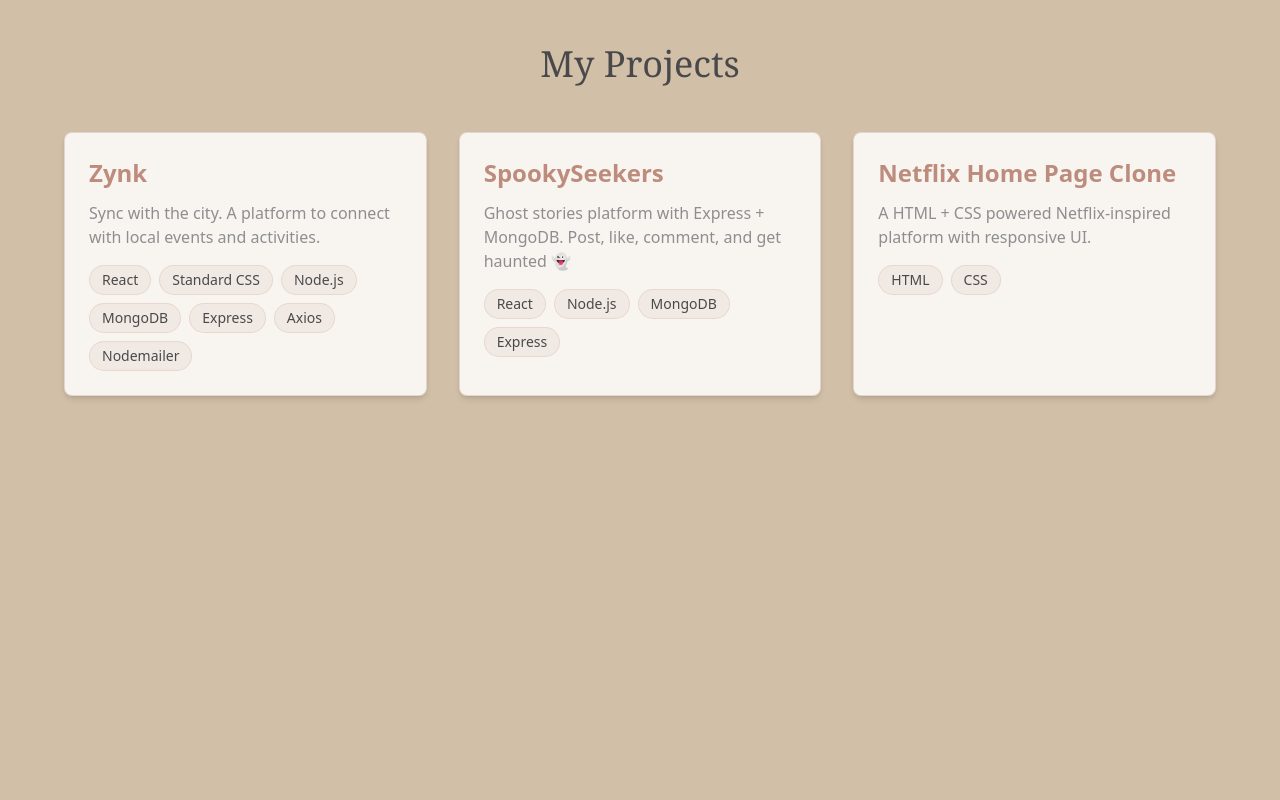
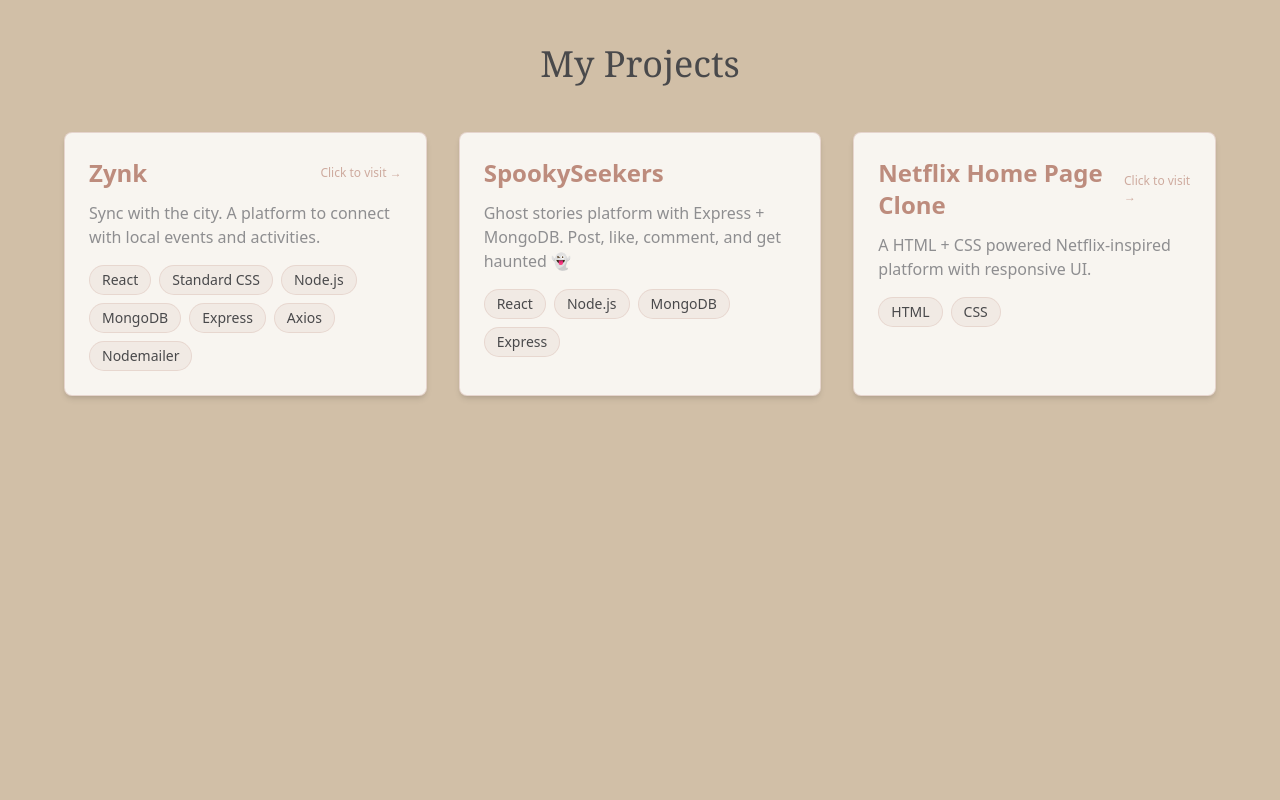
Before and after one commit to manyaa-fr/Manya.dev-Portfolio, a React (Vite) app in the folder client/: page / in a window 1280 px wide. Shown: the part 1780-2580 px from the top of the page. Built offline with nearby package versions, Linux system fonts and the light colour scheme.

Commit message:
Updated Projects

```diff
--- a/client/src/components/Projects.jsx
+++ b/client/src/components/Projects.jsx
@@ -4,11 +4,11 @@ const projects = [
   {
     title: "Zynk",
     description: "Sync with the city. A platform to connect with local events and activities.",
-    status: "Under Construction 🔥",
+    status: "Built 🔥",
     tech: ["React", "Standard CSS", "Node.js", "MongoDB", "Express", "Axios", "Nodemailer"],
     badge: "Coming Soon",
     github: "https://github.com/manyaa-fr/Zynk.git",
-    live: null,
+    live: "https://zynk-self.vercel.app/",
   },
   {
     title: "SpookySeekers",
@@ -39,6 +39,12 @@ const cardVariant = {
 };
 
 const Projects = () => {
+  const handleCardClick = (project) => {
+    if (project.live) {
+      window.open(project.live, '_blank', 'noopener,noreferrer');
+    }
+  };
+
   return (
     <section
       id="projects"
@@ -59,11 +65,27 @@ const Projects = () => {
               whileInView="visible"
               viewport={{ once: true }}
               custom={i}
-              className="bg-[#f8f5f0] rounded-lg shadow-md hover:shadow-lg border border-[#bd8c7d]/30 p-6 text-left transition-all"
+              onClick={() => handleCardClick(project)}
+              className={`bg-[#f8f5f0] rounded-lg shadow-md hover:shadow-lg border border-[#bd8c7d]/30 p-6 text-left transition-all ${
+                project.live
+                  ? 'cursor-pointer hover:scale-105 hover:border-[#bd8c7d]/50 active:scale-95'
+                  : 'cursor-default'
+              }`}
+              style={{
+                cursor: project.live ? 'pointer' : 'default',
+                userSelect: 'none'
+              }}
             >
-              <h3 className="text-2xl font-semibold mb-3 text-[#bd8c7d]">
-                {project.title}
-              </h3>
+              <div className="flex items-center justify-between mb-3">
+                <h3 className="text-2xl font-semibold text-[#bd8c7d]">
+                  {project.title}
+                </h3>
+                {project.live && (
+                  <span className="text-xs text-[#bd8c7d] opacity-70">
+                    Click to visit →
+                  </span>
+                )}
+              </div>
               <p className="text-[#8e8e90] mb-4">
                 {project.description}
               </p>
```
